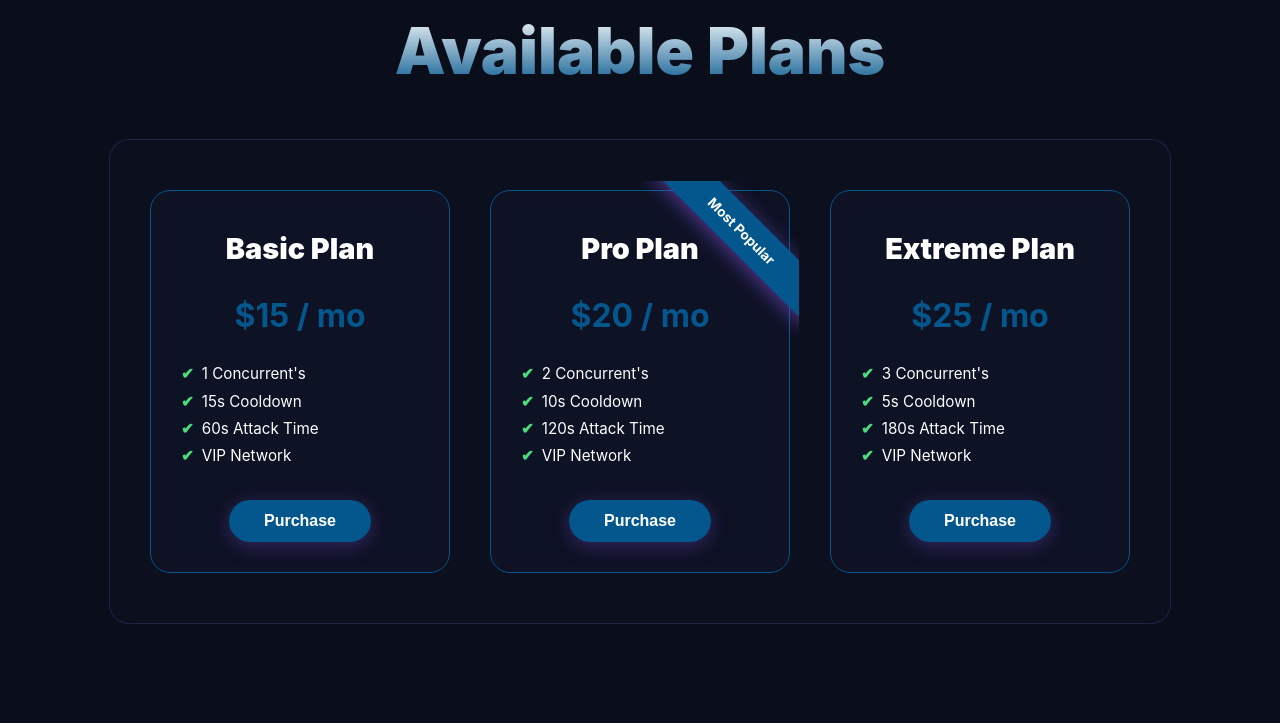
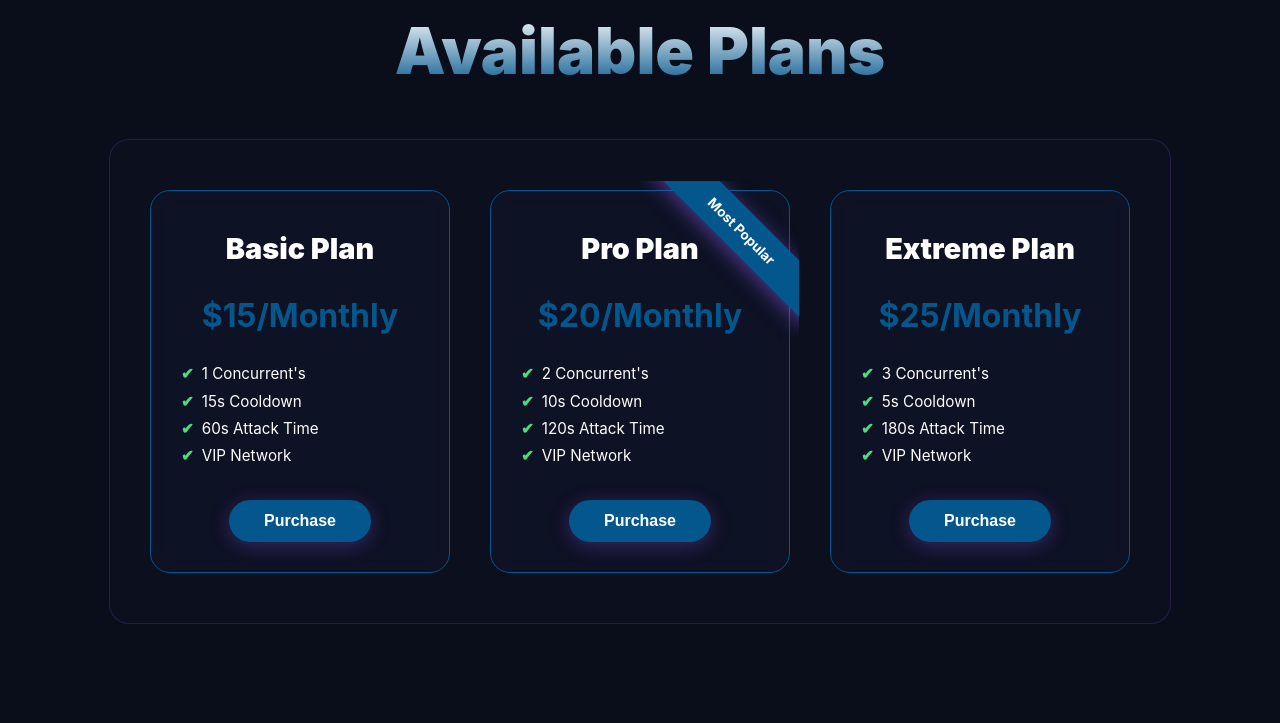
Before and after one commit to waveservicesxyz/waveservices, a plain HTML site: page index.html in a window 1280 px wide. Shown: the part 1764-2487 px from the top of the page. Drawn offline with Linux system fonts and the light colour scheme.

Commit message:
Update index.html

```diff
--- a/index.html
+++ b/index.html
@@ -514,7 +514,7 @@ body::before {
         <div class="plans-box">
             <div class="plan-card">
                 <div class="plan-name">Basic Plan</div>
-                <div class="plan-price">$15 / mo</div>
+                <div class="plan-price">$15/Monthly</div>
                 <div class="plan-details">
                     <span><span class="check">✔</span> 1 Concurrent's</span>
                     <span><span class="check">✔</span> 15s Cooldown</span>
@@ -527,7 +527,7 @@ body::before {
             <div class="plan-card">
                 <div class="ribbon"><span>Most Popular</span></div>
                 <div class="plan-name">Pro Plan</div>
-                <div class="plan-price">$20 / mo</div>
+                <div class="plan-price">$20/Monthly</div>
                 <div class="plan-details">
                     <span><span class="check">✔</span> 2 Concurrent's</span>
                     <span><span class="check">✔</span> 10s Cooldown</span>
@@ -539,7 +539,7 @@ body::before {
 
             <div class="plan-card">
                 <div class="plan-name">Extreme Plan</div>
-                <div class="plan-price">$25 / mo</div>
+                <div class="plan-price">$25/Monthly</div>
                 <div class="plan-details">
                     <span><span class="check">✔</span> 3 Concurrent's</span>
                     <span><span class="check">✔</span> 5s Cooldown</span>
```
